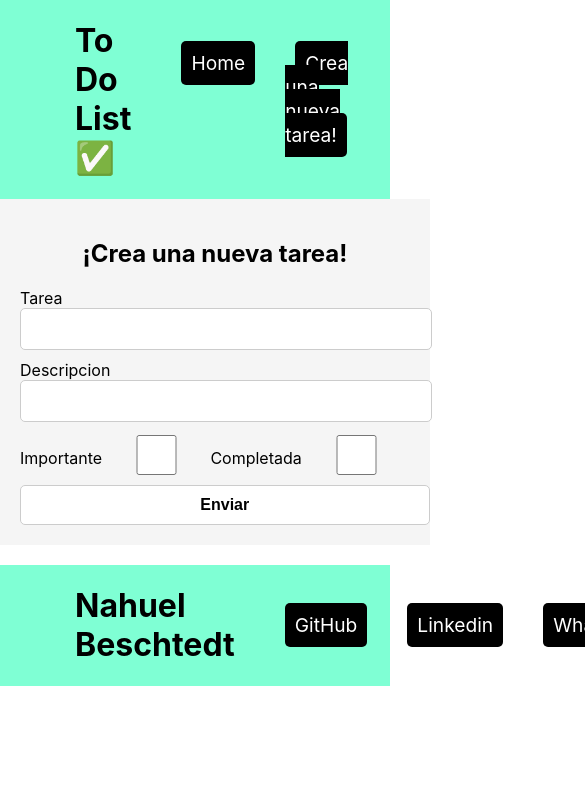
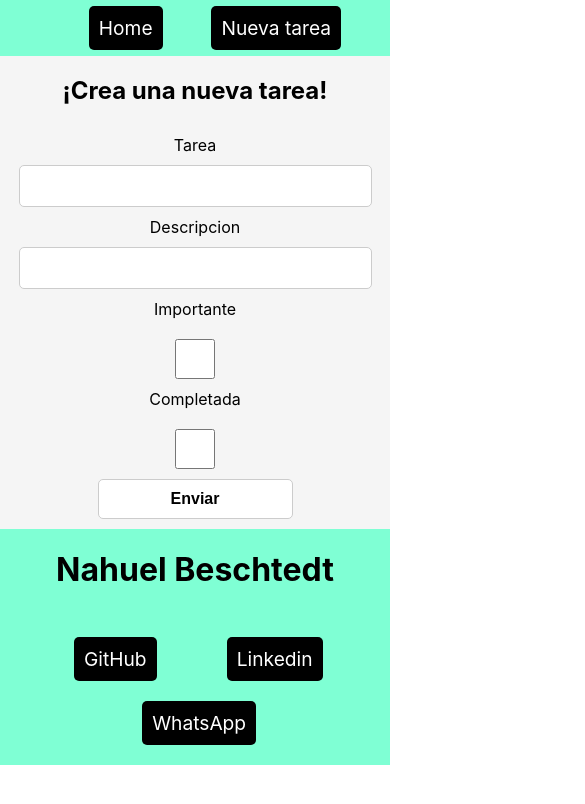
Before and after one commit to lnahuelfb/toDoList-fullstack-frontend, a React (Create React App) app: page /create-ToDo in a window 390 px wide. Shown: the top 804 px of the page, 585 px wide, since content can reach past the window. Built offline with nearby package versions, Linux system fonts and the light colour scheme; the HTML template or start-up script is replaced by a standard one.

Commit message:
Mejoras en el responsive

```diff
--- a/src/App.css
+++ b/src/App.css
@@ -40,3 +40,78 @@
   background: #000;
   color: #fff;
 }
+
+@media screen and (max-width: 600px) {
+  header {
+    padding: 0;
+  }
+
+  footer {
+    padding: 0;
+    flex-wrap: wrap;
+  }
+
+  footer ul {
+    width: 100%;
+    display: flex;
+    flex-wrap: wrap;
+    text-align: center;
+    padding: 0;
+  }
+
+  footer ul li {
+    width: 100%;
+    margin: 20px 0;
+  }
+
+  header nav {
+    width: 100%;
+  }
+  nav ul {
+    flex-direction: wrap;
+    justify-content: space-evenly;
+  }
+  li {
+    margin-right: 0;
+  }
+  li a {
+    margin: 0;
+    padding: 10px;
+  }
+
+  li a:hover {
+    background: #fff;
+    color: #000;
+  }
+
+  li a:active {
+    background: #000;
+    color: #fff;
+  }
+
+  footer {
+    padding: 0;
+    justify-content: center;
+    align-items: center;
+  }
+
+  footer nav {
+    display: flex;
+    justify-content: center;
+    align-items: center;
+    flex-wrap: wrap;
+  }
+
+  footer nav ul {
+    margin-bottom: 10px;
+  }
+
+  footer nav ul li {
+    width: 30%;
+    margin: 20px 10px;
+  }
+
+  .logo {
+    display: none;
+  }
+}
--- a/src/App.js
+++ b/src/App.js
@@ -11,7 +11,7 @@
   return (
     <div className='App'>
       <header>
-        <h1>
+        <h1 className='logo'>
           <a href='/'>
             To Do List ✅
           </a>
@@ -25,7 +25,7 @@
             </li>
             <li>
               <a href='/create-ToDo'>
-                Crea una nueva tarea!
+                Nueva tarea
               </a>
             </li>
           </ul>
--- a/src/components/Form.jsx
+++ b/src/components/Form.jsx
@@ -1,6 +1,6 @@
 /* eslint-disable no-undef */
 import React, { useState } from 'react'
-import styles from './styles/Form'
+import './styles/Form.css'
 
 const Form = () => {
   const [input, setInput] = useState({
@@ -31,10 +31,10 @@
   }
 
   return (
-    <div style={styles.container}>
+    <div className='form-container'>
       <h2>¡Crea una nueva tarea!</h2>
       <form
-        style={styles.form}
+        className='form'
         onSubmit={handleSubmit}
       >
         <label htmlFor='task'>Tarea</label>
@@ -42,7 +42,7 @@
           type='text'
           name='task'
           id='task'
-          style={styles.input}
+          className='input'
           value={input.task}
           onChange={handleChange}
           required
@@ -52,18 +52,18 @@
           type='text'
           name='description'
           id='description'
-          style={styles.input}
+          className='input'
           value={input.description}
           onChange={handleChange}
           required
         />
-        <div style={styles.check}>
+        <div className='check'>
           <label htmlFor='important'>Importante</label>
           <input
             type='checkbox'
             name='important'
             id='important'
-            style={styles.input}
+            className='input'
             value={input.important}
             onChange={handleChange}
           />
@@ -72,7 +72,7 @@
             type='checkbox'
             name='complete'
             id='complete'
-            style={styles.input}
+            className='input'
             value={input.complete}
             onChange={handleChange}
           />
@@ -80,7 +80,7 @@
         <button
           type='submit'
           value='submit'
-          style={styles.button}
+          className='button'
         >
           Enviar
         </button>
--- a/src/components/TodoCard.jsx
+++ b/src/components/TodoCard.jsx
@@ -1,5 +1,5 @@
 import React, { useState } from 'react'
-import styles from './styles/TodoCard'
+import './styles/TodoCard.css'
 
 const TodoCard = (props) => {
   const [complete, setComplete] = useState(props.complete)
@@ -43,7 +43,7 @@
         isDeleted
           ? null
           : (
-            <div style={styles.container}>
+            <div className='container'>
               <h3>{props.task}</h3>
               <p>Contenido: {props.description}</p>
               <p>Important: {props.important.toString()}</p>
@@ -53,8 +53,8 @@
                   complete ? ' ✅' : ' ❌'
                 }
               </p>
-              <button onClick={() => handleComplete()}>Completado</button>
-              <button onClick={() => handleDelete()}>Eliminar</button>
+              <button className='card-button' onClick={() => handleComplete()}>Completado</button>
+              <button className='card-button' onClick={() => handleDelete()}>Eliminar</button>
             </div>
             )
     }
--- a/src/components/TodoList.jsx
+++ b/src/components/TodoList.jsx
@@ -1,7 +1,7 @@
 import React, { useState, useEffect } from 'react'
 import TodoCard from './TodoCard'
 import Form from './Form'
-import styles from './styles/TodosList'
+import './styles/TodosList.css'
 
 const TodoList = () => {
   const [Todos, setTodos] = useState([])
@@ -20,12 +20,12 @@
 
   useEffect(() => {
     fetchData(API)
-  }, [])
+  }, [Todos])
 
   return (
-    <div style={styles.container}>
-      <h1 style={styles.title}>ToDo's</h1>
-      <div style={styles.containerCards}>
+    <div className='list-container'>
+      <h1 className='title'>ToDo's</h1>
+      <div className='containerCards'>
         {
         Todos.length > 0
           ? Todos.map((todo) => {
@@ -42,7 +42,7 @@
             )
           })
           : (
-            <div style={styles.notFound}>
+            <div className='notFound'>
               <h1>¡Aún no has creado ninguna tarea!</h1>
               <Form />
             </div>
--- /dev/null
+++ b/src/components/styles/Form.css
@@ -0,0 +1,83 @@
+.form-container {
+  width: 100% ;
+  display: flex;
+  flex-direction: column;
+  align-items: center;
+  justify-content: center;
+  background-color: #f5f5f5;
+  padding: 20px;
+}
+
+.input {
+  width: 100%;
+  height: 40px;
+  border: 1px solid #ccc;
+  border-radius: 5px;
+  padding: 0 10px;
+  margin-bottom: 10px;
+}
+
+.button {
+  width: 105%;
+  height: 40px;
+  border: 1px solid #ccc;
+  border-radius: 5px;
+  background-color: #fff;
+  color: #000;
+  font-size: 16px;
+  font-weight: bold;
+  cursor: pointer;
+  transition: all 0.3s ease-in-out;
+}
+
+.check {
+  display: flex;
+  align-items: center;
+  justify-content: space-around;
+}
+
+@media screen and (max-width: 600px) {
+
+  .form-container {
+    padding: 0;
+    margin: 0;
+  }
+
+  .form {
+    display: flex;
+    flex-direction: column;
+    width: 100%;
+    padding: 0;
+    justify-content: center;
+    align-items: center;
+    margin: 10px 0;
+  }
+
+  .input {
+    width: 90%;
+    padding: 0;
+    margin: 10px 0;
+  }
+
+  .button {
+    width: 50%;
+  }
+
+  .check {
+    flex-direction: column;
+  }
+
+  .check label {
+    margin-bottom: 10px;
+  }
+
+  .check input {
+    height: 40px;
+    width: 40px;
+  }
+
+  .check button {
+    width: 100%;
+  }
+
+}
--- a/src/components/styles/Form.js
+++ /dev/null
@@ -1,42 +0,0 @@
-const styles = {
-  container: {
-    width: '100%',
-    display: 'flex',
-    flexDirection: 'column',
-    alignItems: 'center',
-    justifyContent: 'center',
-    backgroundColor: '#f5f5f5',
-    padding: '20px',
-    marginBottom: '20px'
-  },
-
-  input: {
-    width: '100%',
-    height: '40px',
-    border: '1px solid #ccc',
-    borderRadius: '5px',
-    padding: '0 10px',
-    marginBottom: '10px'
-  },
-
-  button: {
-    width: '105%',
-    height: '40px',
-    border: '1px solid #ccc',
-    borderRadius: '5px',
-    backgroundColor: '#fff',
-    color: '#000',
-    fontSize: '16px',
-    fontWeight: 'bold',
-    cursor: 'pointer',
-    transition: 'all 0.3s ease-in-out'
-  },
-
-  check: {
-    display: 'flex',
-    alignItems: 'center',
-    justifyContent: 'space-around'
-  }
-}
-
-export default styles
--- /dev/null
+++ b/src/components/styles/TodoCard.css
@@ -0,0 +1,29 @@
+.container {
+  width: 30%;
+  margin: 10px;
+  border: 1px solid black;
+  border-radius: 25px;
+  padding: 15px;
+  text-align: center;
+}
+
+@media screen and (max-width: 600px) {
+  .container {
+    display: flex;
+    width: 100%;
+    padding: 10px 0;
+    margin: 10px 0;
+    flex-direction: column;
+    justify-content: center;
+    align-items: center;
+  }
+
+  .containerCards {
+    padding: 0 10px;
+  }
+
+  .container button {
+    width: 60%;
+    margin: 10px 0;
+  }
+}
--- a/src/components/styles/TodoCard.js
+++ /dev/null
@@ -1,12 +0,0 @@
-const styles = {
-  container: {
-    width: '30%',
-    margin: '10px',
-    border: '1px solid black',
-    borderRadius: '25px',
-    padding: '15px',
-    textAlign: 'center'
-  }
-}
-
-export default styles
--- /dev/null
+++ b/src/components/styles/TodosList.css
@@ -0,0 +1,33 @@
+.list-container {
+  display: flex;
+  flex-direction: column;
+  background-color: #f5f5f5;
+}
+
+.containerCards {
+  padding: 0 75px;
+  display: flex;
+  flex-direction: raw;
+  flex-wrap: wrap;
+  justify-content: center;
+  align-items: center;
+  background-color: #f5f5f5;
+}
+
+.title {
+  text-align: center;
+}
+
+.notFound {
+  display: flex;
+  flex-direction: column;
+  justify-content: center;
+  align-items: center;
+  width: 100%
+}
+
+@media screen and (max-width: 600px) {
+  .containerCards {
+    flex-direction: column;
+  }
+}
--- a/src/components/styles/TodosList.js
+++ /dev/null
@@ -1,32 +0,0 @@
-const styles = {
-  container: {
-    display: 'flex',
-    flexDirection: 'column',
-    backgroundColor: '#f5f5f5'
-  },
-
-  containerCards: {
-    padding: '0 75px',
-    display: 'flex',
-    flexDirection: 'raw',
-    flexWrap: 'wrap',
-    justifyContent: 'center',
-    alignItems: 'center',
-    backgroundColor: '#f5f5f5'
-  },
-
-  title: {
-    textAlign: 'center'
-  },
-
-  notFound: {
-    display: 'flex',
-    flexDirection: 'column',
-    justifyContent: 'center',
-    alignItems: 'center',
-    width: '100%'
-  }
-
-}
-
-export default styles
```
